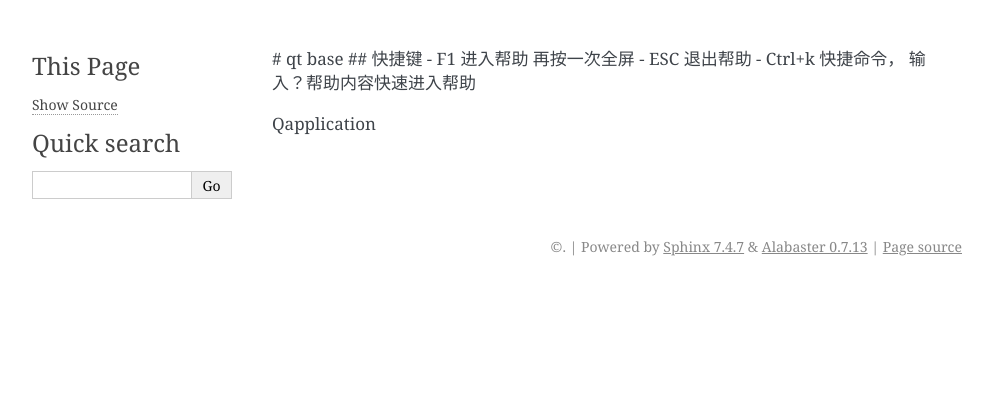
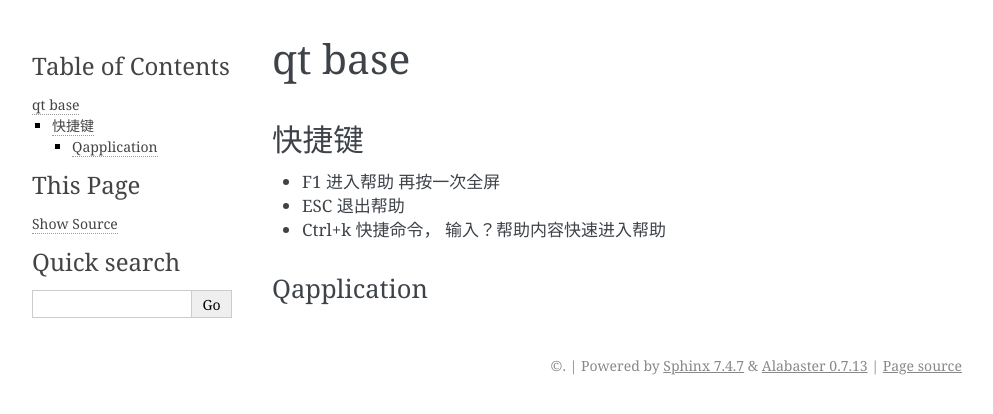
Before and after one commit to archeno/qt_notes, a Sphinx documentation site: the page built from docs/index.rst, in a window 1280 px wide. Shown: the top 414 px of the page, without its empty margins (148-1141 px from the left). Built offline with Sphinx 7.4.7, drawn with Linux system fonts in a browser that asks for light colours.

Commit message:
Update index.rst

```diff
--- a/docs/index.rst
+++ b/docs/index.rst
@@ -1,8 +1,13 @@
-# qt base
-## 快捷键
+================
+qt base
+================
+
+快捷键
+================
 - F1 进入帮助  再按一次全屏
 - ESC 退出帮助
 - Ctrl+k 快捷命令， 输入？帮助内容快速进入帮助
 
 
 Qapplication
+-----------------
```
